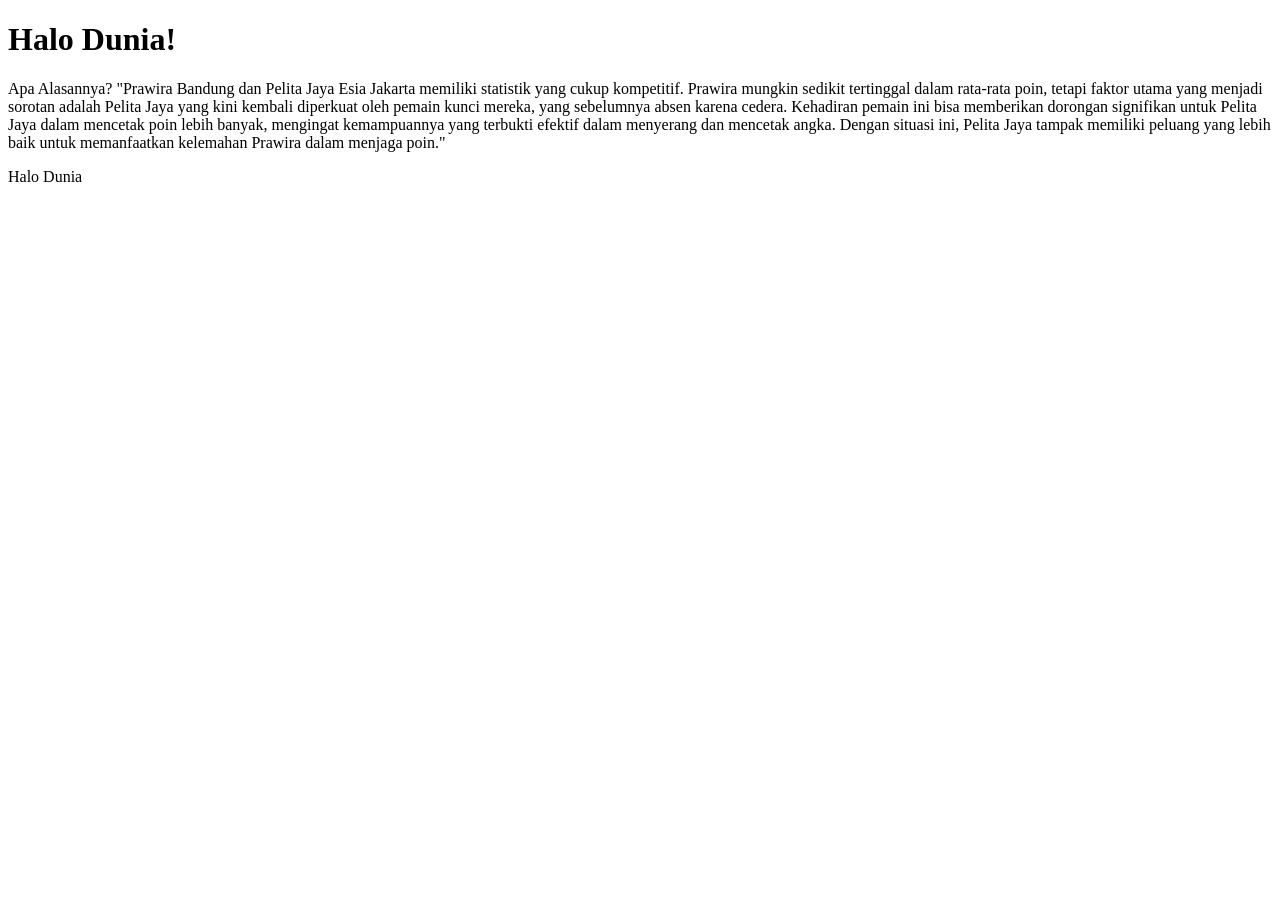
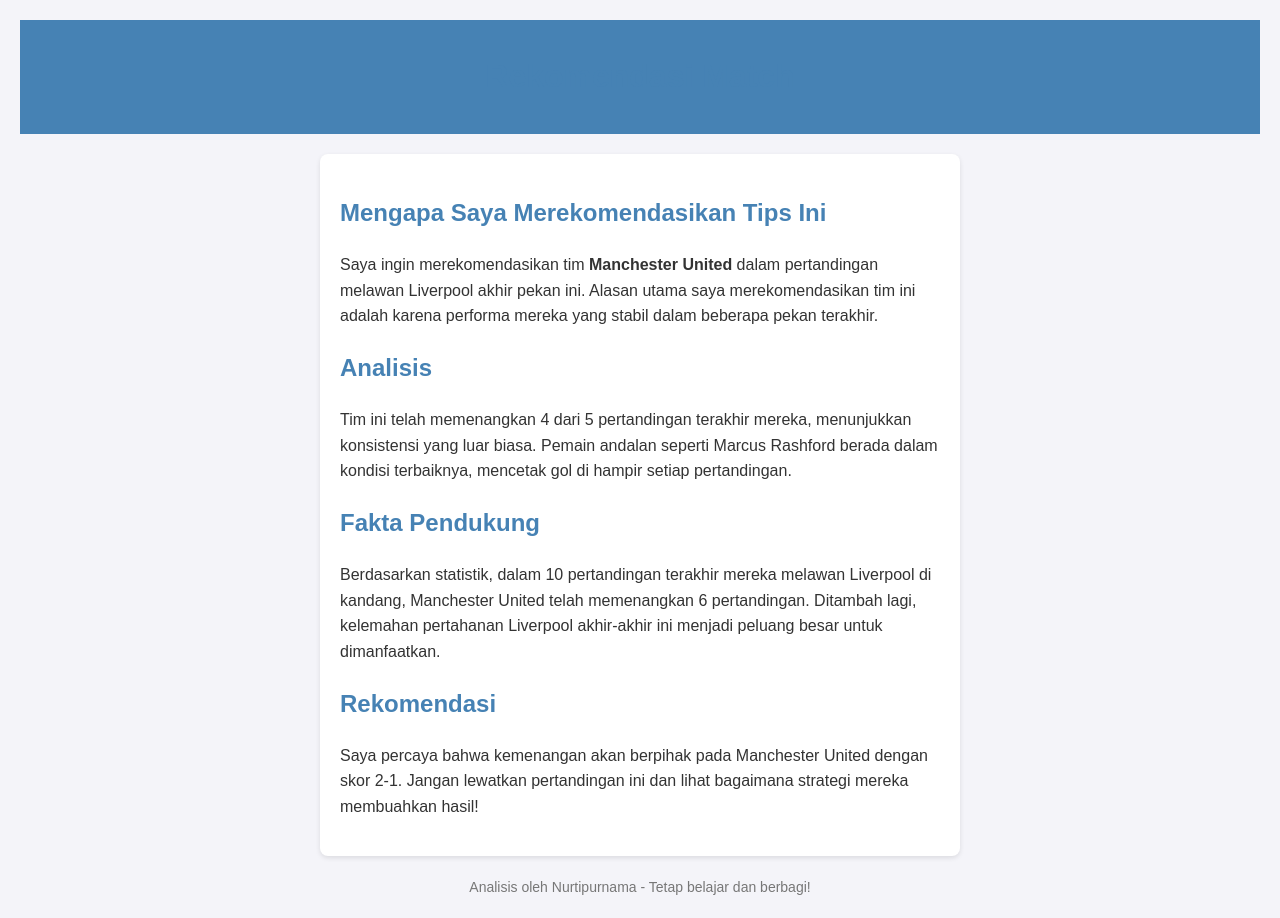
Before and after one commit to nurtipurnama/Reason, a plain HTML site: page index.html in a window 1280 px wide. Before the commit the page ends 800 px from the top, so only its background shows below. Drawn offline with Linux system fonts and the light colour scheme.

Commit message:
Update index.html

```diff
--- a/index.html
+++ b/index.html
@@ -3,12 +3,60 @@
 <head>
     <meta charset="UTF-8">
     <meta name="viewport" content="width=device-width, initial-scale=1.0">
-    <title>Pesan Saya</title>
+    <title>Rekomendasi Match</title>
+    <style>
+        body {
+            font-family: Arial, sans-serif;
+            line-height: 1.6;
+            margin: 20px;
+            background-color: #f4f4f9;
+            color: #333;
+        }
+        header {
+            text-align: center;
+            background: #4682b4;
+            color: white;
+            padding: 10px 0;
+            margin-bottom: 20px;
+        }
+        section {
+            margin: 0 auto;
+            max-width: 600px;
+            background: white;
+            padding: 20px;
+            border-radius: 8px;
+            box-shadow: 0 2px 5px rgba(0, 0, 0, 0.1);
+        }
+        h1, h2 {
+            color: #4682b4;
+        }
+        footer {
+            text-align: center;
+            margin-top: 20px;
+            font-size: 14px;
+            color: #777;
+        }
+    </style>
 </head>
 <body>
-    <h1>Halo Dunia!</h1>
-    <p>Apa Alasannya? "Prawira Bandung dan Pelita Jaya Esia Jakarta memiliki statistik yang cukup kompetitif. Prawira mungkin sedikit tertinggal dalam rata-rata poin, tetapi faktor utama yang menjadi sorotan adalah Pelita Jaya yang kini kembali diperkuat oleh pemain kunci mereka, yang sebelumnya absen karena cedera. Kehadiran pemain ini bisa memberikan dorongan signifikan untuk Pelita Jaya dalam mencetak poin lebih banyak, mengingat kemampuannya yang terbukti efektif dalam menyerang dan mencetak angka.
+    <header>
+        <h1>Rekomendasi Match</h1>
+    </header>
+    <section>
+        <h2>Mengapa Saya Merekomendasikan Tips Ini</h2>
+        <p>Saya ingin merekomendasikan tim <strong>Manchester United</strong> dalam pertandingan melawan Liverpool akhir pekan ini. Alasan utama saya merekomendasikan tim ini adalah karena performa mereka yang stabil dalam beberapa pekan terakhir.</p>
 
-Dengan situasi ini, Pelita Jaya tampak memiliki peluang yang lebih baik untuk memanfaatkan kelemahan Prawira dalam menjaga poin."</p>
+        <h2>Analisis</h2>
+        <p>Tim ini telah memenangkan 4 dari 5 pertandingan terakhir mereka, menunjukkan konsistensi yang luar biasa. Pemain andalan seperti Marcus Rashford berada dalam kondisi terbaiknya, mencetak gol di hampir setiap pertandingan.</p>
+
+        <h2>Fakta Pendukung</h2>
+        <p>Berdasarkan statistik, dalam 10 pertandingan terakhir mereka melawan Liverpool di kandang, Manchester United telah memenangkan 6 pertandingan. Ditambah lagi, kelemahan pertahanan Liverpool akhir-akhir ini menjadi peluang besar untuk dimanfaatkan.</p>
+
+        <h2>Rekomendasi</h2>
+        <p>Saya percaya bahwa kemenangan akan berpihak pada Manchester United dengan skor 2-1. Jangan lewatkan pertandingan ini dan lihat bagaimana strategi mereka membuahkan hasil!</p>
+    </section>
+    <footer>
+        <p>Analisis oleh Nurtipurnama - Tetap belajar dan berbagi!</p>
+    </footer>
 </body>
-</html>Halo Dunia
+</html>
```
